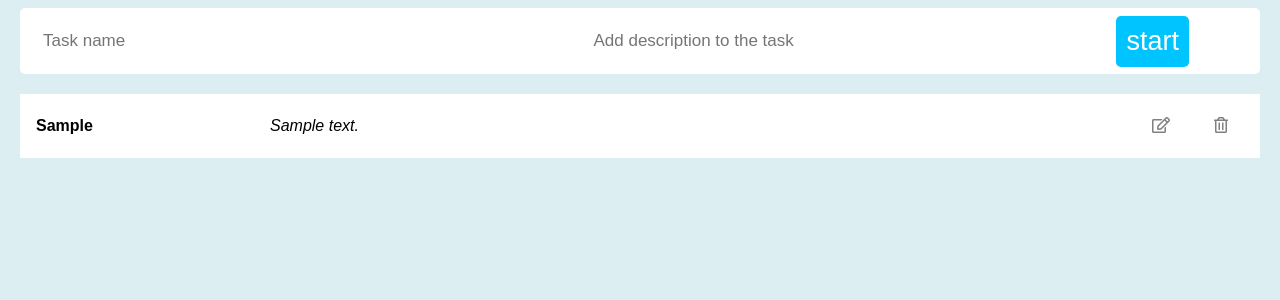
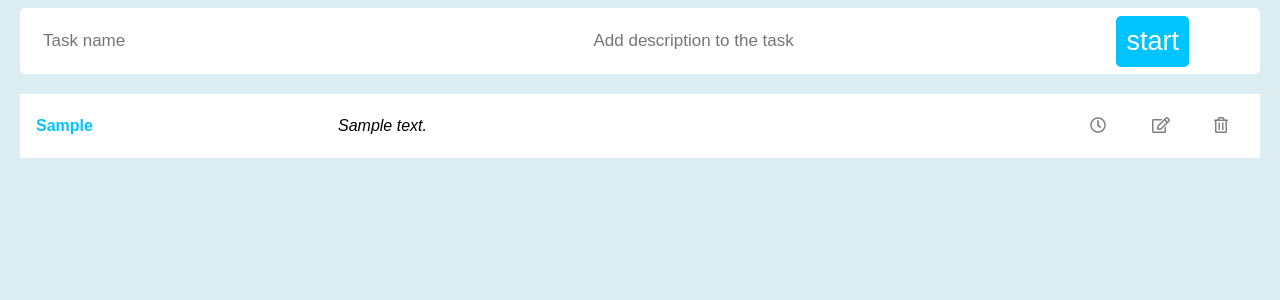
Before and after one commit to Qiugu-He/ClockifyClone, a Django app: template templates/task/index.html in a window 1280 px wide. Shown: the top 300 px of the page. Run offline with Django 3.2, Linux system fonts and the light colour scheme; the template is opened without the code that fills it: values that come from a table or form of the project are taken from there, others are empty; tables that the repository leaves empty hold one stand-in row (values such as "Sample post"); some libraries are stand-ins or nearby versions.

Commit message:
Updated home page styles

```diff
--- a/templates/task/index.html
+++ b/templates/task/index.html
@@ -5,7 +5,10 @@
     <meta charset="UTF-8">
     <title>tasks list</title>
     <link rel="stylesheet" type="text/css"  href="{% static 'css/index.css' %}"/>
+
+    <!-- fontawesome icon -->
     <link rel="stylesheet" href="https://use.fontawesome.com/releases/v5.5.0/css/all.css" integrity="sha384-B4dIYHKNBt8Bc12p+WXckhzcICo0wtJAoU8YZTY5qE0Id1GSseTk6S+L3BlXeVIU" crossorigin="anonymous">
+
 </head>
 
 <body>
@@ -23,12 +26,18 @@
     <table >
         {% for task in tasks %}
             <tr>
-                <td style="font-weight: bold" >{{ task.task_no }} </td>
-                <td style="width:850px; font-style: italic">{{ task.task_desc }} </td>
+                <td style="font-weight: bold; color: #00C4FF;" >{{ task.task_no }} </td>
+                <td style="width:720px; font-style: italic">{{ task.task_desc }} </td>
+                <td style="width:30px"><a href="#">  <i class="far fa-clock"></i> </a> </td>
                 <td style="width:30px"><a href="../taskmanager/edit/?id={{ task.id }}"> <i class="far fa-edit"></i> </a> </td>
                 <td style="width:30px"><a href="../taskmanager/delete/?id={{ task.id }}"> <i class="far fa-trash-alt"></i> </a></td>
             </tr>
         {% endfor %}
     </table>
+
+    <script>
+
+    </script>
+
 </body>
 </html>
```
Also changed, not shown: static/css/edit.css (line endings or trailing spaces), static/css/index.css (line endings or trailing spaces).
